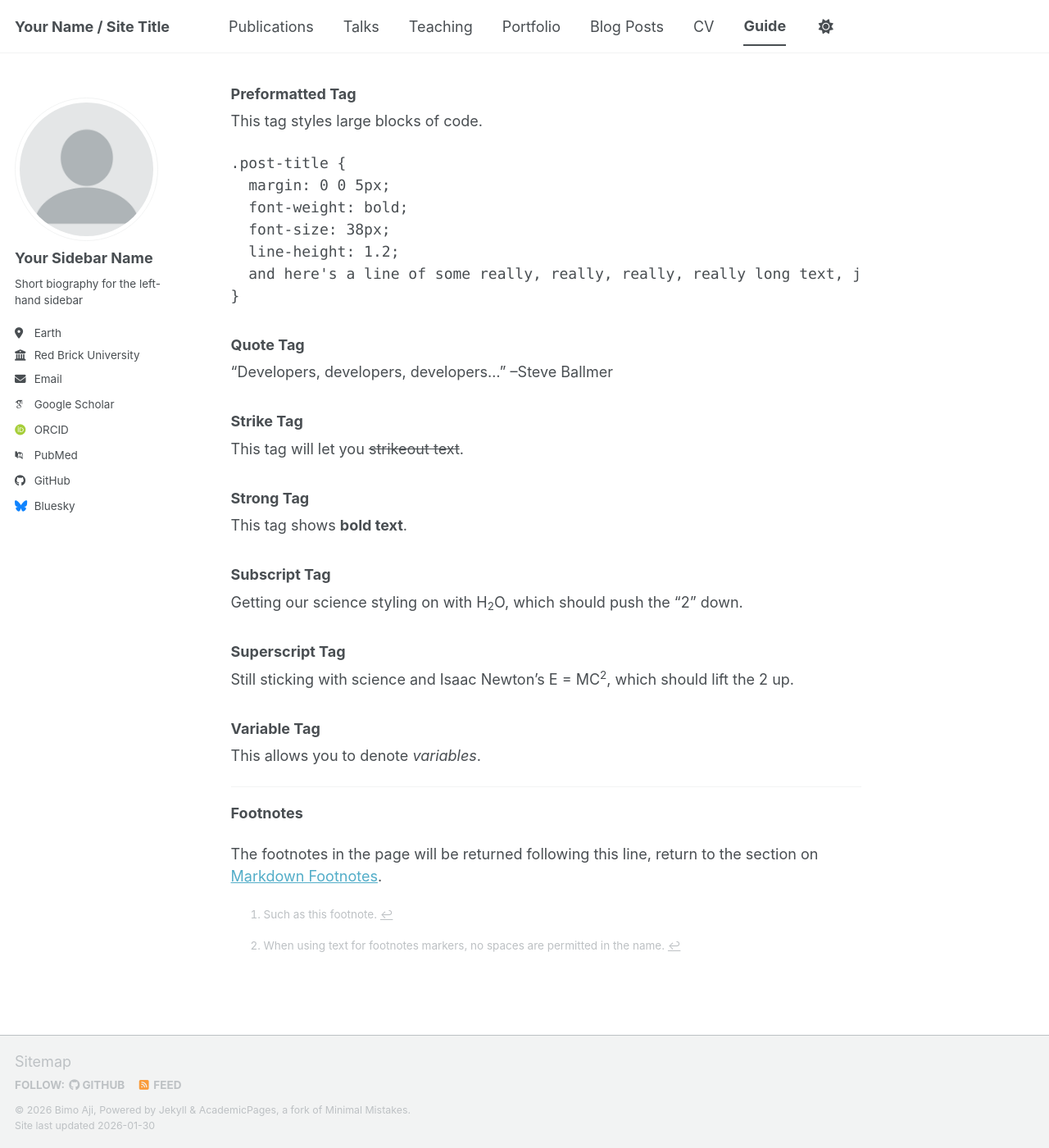
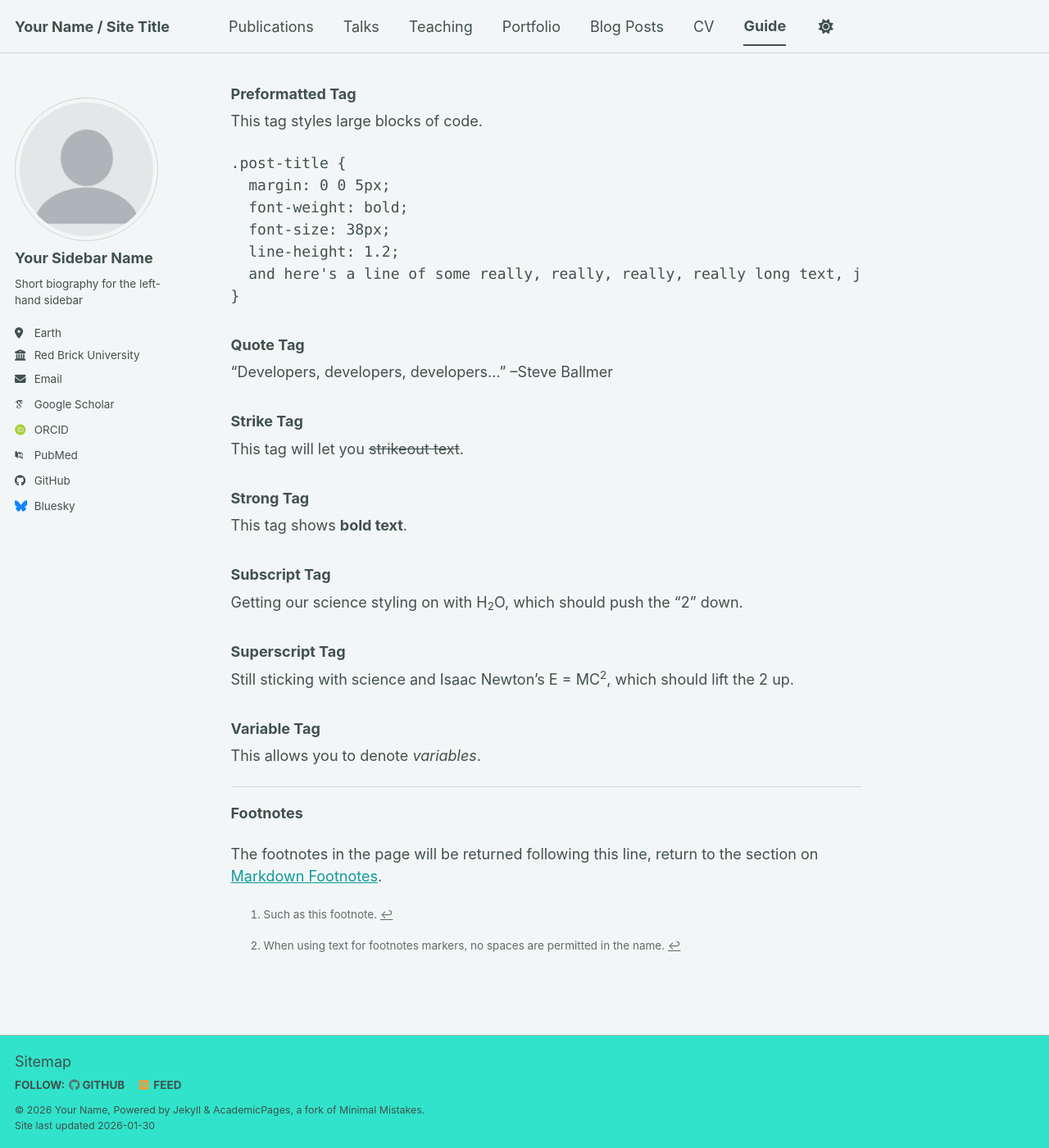
Before and after one commit to bimawidyantoro/profile, a Jekyll site: the page built from _pages/markdown.md, in a window 1280 px wide and 1400 px high, scrolled down 10924 px. Shown: the whole window at 82% size. Built offline with Jekyll 4.4.1, drawn with Linux system fonts in a browser that asks for light colours; emoji names are drawn with the system emoji font; some web fonts are replaced; a script bundle is joined from its source files by our own code; library files that are not in the unit come from our copies.

Commit message:
Update _config.yml

```diff
--- a/_config.yml
+++ b/_config.yml
@@ -8,10 +8,10 @@
 
 # Basic Site Settings
 locale                   : "en-US"
-site_theme               : "default" # The available themes options are "default", "air", "sunrise", "mint", "dirt" and "contrast"
+site_theme               : "mint" # The available themes options are "default", "air", "sunrise", "mint", "dirt" and "contrast"
 title                    : "Your Name / Site Title"
 title_separator          : "-"
-name                     : &name "Bimo Aji"
+name                     : &name "Your Name"
 description              : &description "Your Name's academic portfolio"   # Update this with a general description of your site, this is the default if not overridden by a page
 url                      : https://academicpages.github.io # The base hostname & protocol for your site e.g. "https://[your GitHub username].github.io",
                                                            # or if you already have some other page hosted on Github then use "https://[your GitHub username].github.io/[Your Repo Name]"
```
